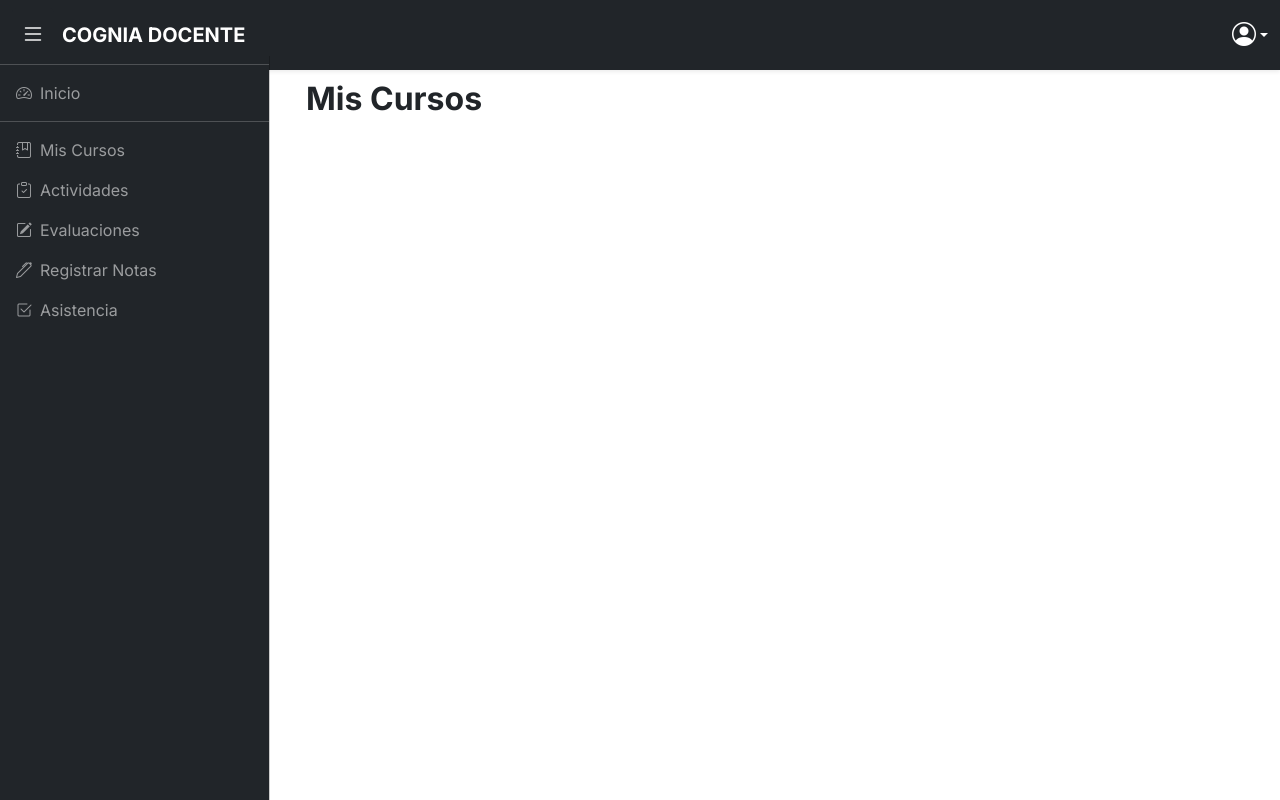
After one commit to Jesus30cano/proyecto_educativo, a PHP site: template src/app/views/teacher_panel/Courses.php in a window 1280 px wide. The commit adds this page. Run offline with PHP 8.4, Linux system fonts and the light colour scheme; the template is opened without the code that fills it, so the values that code supplies are empty; some libraries are stand-ins or nearby versions.

Commit message:
vista teacher/cursos, pido revision y ayuda con las rutas

```diff
--- a/src/app/controllers/teacher/DashboardController.php
+++ b/src/app/controllers/teacher/DashboardController.php
@@ -21,6 +21,10 @@ class DashboardController extends Controller
         $this->view('teacher_panel/dashboard');
     }
 
+
+    /* ================================
+   Todas estas funciones son de prueba, corregir luego
+================================ */
     public function obtenerResumenProfesor()
     {
         if ($_SERVER['REQUEST_METHOD'] === 'GET') {
--- a/src/app/views/components/admin/Navbar.php
+++ b/src/app/views/components/admin/Navbar.php
@@ -127,6 +127,4 @@
     transform: translateX(-50%) translateY(0);
 }
 
-
-
 </style>
--- a/src/app/views/components/teacher/navbar.php
+++ b/src/app/views/components/teacher/navbar.php
@@ -1,22 +1,32 @@
-<nav class="navbar navbar-expand-lg navbar-dark bg-dark fixed-top">
-  <div class="container-fluid">
-    <button class="navbar-toggler" type="button" data-bs-toggle="offcanvas" data-bs-target="#sidebar">
-      <span class="navbar-toggler-icon"></span>
+<nav class="navbar navbar-dark bg-dark fixed-top shadow-sm">
+  <div class="container-fluid d-flex align-items-center">
+
+    <!-- Botón Sidebar (zona táctil más grande) -->
+    <button class="btn btn-dark p-2 me-2" type="button" data-bs-toggle="offcanvas" data-bs-target="#sidebar"
+      aria-controls="sidebar">
+      <i class="bi bi-list fs-4"></i>
     </button>
-    <a class="navbar-brand fw-bold text-uppercase" href="/teacher/dashboard">Cognia Docente</a>
 
-    <div class="collapse navbar-collapse">
-      <ul class="navbar-nav ms-auto">
-        <li class="nav-item dropdown">
-          <a class="nav-link dropdown-toggle" data-bs-toggle="dropdown">
-            <i class="bi bi-person-circle"></i>
-          </a>
-          <ul class="dropdown-menu dropdown-menu-end">
-            <li><a href="/teacher/perfil" class="dropdown-item">Perfil</a></li>
-            <li><a href="/general/logout" class="dropdown-item text-danger">Cerrar sesión</a></li>
-          </ul>
+    <!-- Nombre del panel -->
+    <a class="navbar-brand fw-bold text-uppercase" href="/teacher/dashboard">
+      Cognia Docente
+    </a>
+
+    <!-- Dropdown de usuario -->
+    <div class="dropdown ms-auto">
+      <a class="d-flex align-items-center text-white text-decoration-none dropdown-toggle" href="#" id="dropdownUser"
+        data-bs-toggle="dropdown" aria-expanded="false">
+        <i class="bi bi-person-circle fs-4"></i>
+      </a>
+
+      <ul class="dropdown-menu dropdown-menu-end shadow border-0 mt-2" aria-labelledby="dropdownUser">
+        <li><a class="dropdown-item" href="/teacher/profile">Perfil</a></li>
+        <li>
+          <hr class="dropdown-divider">
         </li>
+        <li><a class="dropdown-item text-danger" href="/auth/logout">Cerrar Sesión</a></li>
       </ul>
     </div>
+
   </div>
 </nav>
--- a/src/app/views/components/teacher/sidebar.php
+++ b/src/app/views/components/teacher/sidebar.php
@@ -1,22 +1,61 @@
+<?php
+$currentRoute = $_SERVER['REQUEST_URI'];
+?>
 <div class="offcanvas offcanvas-start sidebar-nav bg-dark" id="sidebar">
   <div class="offcanvas-body p-0">
     <nav class="navbar-dark">
       <ul class="navbar-nav">
-        <li><hr class="dropdown-divider bg-light"></li>
+        <li>
+          <hr class="dropdown-divider bg-light">
+          </hr>
+        </li>
 
         <li>
-          <a href="/teacher/dashboard" class="nav-link px-3 active">
+          <a href="/teacher/dashboard"
+            class="nav-link px-3 <?= ($currentRoute == '/teacher/dashboard') ? 'active' : '' ?>">
             <i class="bi bi-speedometer2 me-2"></i>Inicio
           </a>
         </li>
 
-        <li><hr class="dropdown-divider bg-light"></li>
+        <li>
+          <hr class="dropdown-divider bg-light">
+          </hr>
+        </li>
 
-        <li><a href="/teacher/cursos" class="nav-link px-3"><i class="bi bi-journal-bookmark me-2"></i>Mis Cursos</a></li>
-        <li><a href="/teacher/actividades" class="nav-link px-3"><i class="bi bi-clipboard-check me-2"></i>Actividades</a></li>
-        <li><a href="/teacher/evaluaciones" class="nav-link px-3"><i class="bi bi-pencil-square me-2"></i>Evaluaciones</a></li>
-        <li><a href="/teacher/calificar" class="nav-link px-3"><i class="bi bi-pen me-2"></i>Registrar Notas</a></li>
-        <li><a href="/teacher/attendance" class="nav-link px-3"><i class="bi bi-check2-square me-2"></i>Asistencia </a></li>
+        <li>
+          <a href="/teacher/course/index"
+            class="nav-link px-3 <?= (strpos($currentRoute, '/teacher/course') !== false) ? 'active' : '' ?>">
+            <i class="bi bi-journal-bookmark me-2"></i>Mis Cursos
+          </a>
+        </li>
+
+        <li>
+          <a href="/teacher/activity/index"
+            class="nav-link px-3 <?= (strpos($currentRoute, '/teacher/actividades') !== false) ? 'active' : '' ?>">
+            <i class="bi bi-clipboard-check me-2"></i>Actividades
+          </a>
+        </li>
+
+        <li>
+          <a href="/teacher/evaluaciones"
+            class="nav-link px-3 <?= (strpos($currentRoute, '/teacher/evaluaciones') !== false) ? 'active' : '' ?>">
+            <i class="bi bi-pencil-square me-2"></i>Evaluaciones
+          </a>
+        </li>
+
+        <li>
+          <a href="/teacher/calificar"
+            class="nav-link px-3 <?= (strpos($currentRoute, '/teacher/calificar') !== false) ? 'active' : '' ?>">
+            <i class="bi bi-pen me-2"></i>Registrar Notas
+          </a>
+        </li>
+
+        <li>
+          <a href="/teacher/attendance"
+            class="nav-link px-3 <?= (strpos($currentRoute, '/teacher/attendance') !== false) ? 'active' : '' ?>">
+            <i class="bi bi-check2-square me-2"></i>Asistencia
+          </a>
+        </li>
 
       </ul>
     </nav>
--- /dev/null
+++ b/src/app/views/teacher_panel/Courses.php
@@ -0,0 +1,45 @@
+<!DOCTYPE html>
+<html lang="es">
+
+<head>
+    <meta charset="UTF-8" />
+    <meta name="viewport" content="width=device-width, initial-scale=1.0" />
+    <title>Mis Cursos | Panel Profesor</title>
+
+    <link rel="stylesheet" href="/public/css/boostrap_dashboard/bootstrap.min.css">
+    <link rel="stylesheet" href="https://cdn.jsdelivr.net/npm/bootstrap-icons@1.4.1/font/bootstrap-icons.css" />
+    <link rel="stylesheet" href="/public/css/boostrap_dashboard/dataTables.bootstrap5.min.css">
+    <link rel="stylesheet" href="/public/css/boostrap_dashboard/style.css">
+    <link rel="stylesheet" href="/public/css/teacher_courses/courses.css">
+
+</head>
+
+<body>
+
+    <?php require_once __DIR__ . "/../components/teacher/sidebar.php"; ?>
+    <?php require_once __DIR__ . "/../components/teacher/navbar.php"; ?>
+
+    <main class="main-content p-4">
+
+        <div class="container">
+            <h2 class="mb-4 fw-bold">Mis Cursos</h2>
+
+            <!-- Contenedor de cursos -->
+            <div id="contenedorCursos" class="row g-4">
+                <!-- Aquí se insertan las cards dinámicamente con JavaScript -->
+            </div>
+        </div>
+
+    </main>
+
+    <script src="/public/js/boostrap_dashboard/jquery-3.5.1.js"></script>
+    <script src="/public/js/boostrap_dashboard/jquery.dataTables.min.js"></script>
+    <script src="/public/js/boostrap_dashboard/dataTables.bootstrap5.min.js"></script>
+    <script src="/public/js/boostrap_dashboard/bootstrap.bundle.min.js"></script>
+
+    <!-- Archivo JS específico para esta vista -->
+    <script src="/public/js/teacher/course.js"></script>
+
+</body>
+
+</html>
--- /dev/null
+++ b/src/public/css/teacher_courses/courses.css
@@ -0,0 +1,115 @@
+/* Grid moderno tipo Classroom */
+#contenedorCursos {
+  display: grid;
+  grid-template-columns: repeat(auto-fill, minmax(280px, 1fr));
+  gap: 1.5rem;
+}
+
+/* Tarjeta del curso */
+.course-card {
+  background: #ffffff;
+  border-radius: 14px;
+  padding: 1.5rem;
+  box-shadow: 0 2px 10px rgba(0, 0, 0, 0.08);
+  transition: transform 0.25s ease, box-shadow 0.25s ease;
+  cursor: pointer;
+  border: 1px solid rgba(0, 0, 0, 0.05);
+}
+
+/* Efecto hover moderno */
+.course-card:hover {
+  transform: translateY(-4px);
+  box-shadow: 0 6px 20px rgba(0, 0, 0, 0.12);
+}
+
+/* Icono grande */
+.course-icon {
+  width: 48px;
+  height: 48px;
+  background: #4f46e5;
+  border-radius: 10px;
+  display: flex;
+  align-items: center;
+  justify-content: center;
+}
+
+.course-icon i {
+  font-size: 24px;
+  color: white;
+}
+
+/* Título */
+.course-title {
+  font-weight: 700;
+  font-size: 1.2rem;
+  margin-top: 0.8rem;
+}
+
+/* Texto info */
+.course-info {
+  font-size: 0.9rem;
+  color: #555;
+}
+
+/* Botón ver curso */
+.course-card button {
+  margin-top: 1rem;
+  width: 100%;
+  padding: 0.5rem;
+  border-radius: 8px;
+  font-weight: 600;
+}
+
+.competencias-container {
+  display: grid;
+  grid-template-columns: repeat(auto-fill, minmax(300px, 1fr));
+  gap: 1.5rem;
+}
+
+.competencia-card {
+  background: white;
+  padding: 1.5rem;
+  border-radius: 14px;
+  border: 1px solid rgba(0, 0, 0, 0.08);
+  box-shadow: 0 2px 10px rgba(0, 0, 0, 0.06);
+  transition: 0.25s;
+}
+
+.competencia-card:hover {
+  transform: translateY(-4px);
+  box-shadow: 0 8px 22px rgba(0, 0, 0, 0.12);
+}
+
+.title {
+  font-weight: 700;
+  margin-bottom: 0.4rem;
+}
+
+.desc {
+  color: #555;
+  margin-bottom: 0.6rem;
+  font-size: 0.9rem;
+}
+
+.info {
+  font-size: 0.9rem;
+  margin-bottom: 1rem;
+}
+
+:root {
+  --offcanvas-width: 270px;
+  --topNavbarHeight: 56px;
+}
+
+/* Ajuste correcto para el contenido */
+.main-content {
+  margin-top: var(--topNavbarHeight) !important;
+  margin-left: var(--offcanvas-width) !important;
+  padding: 24px;
+}
+
+@media (max-width: 991px) {
+  .main-content {
+    margin-left: 0 !important;
+  }
+}
--- /dev/null
+++ b/src/public/js/teacher/course.js
@@ -0,0 +1,32 @@
+document.addEventListener("DOMContentLoaded", async () => {
+  const contenedor = document.getElementById("contenedorCursos");
+
+  try {
+    const response = await fetch("/teacher/course/obtenerCursosProfesor");
+    const result = await response.json();
+
+    if (result.status !== "success") return;
+
+    contenedor.innerHTML = result.data
+      .map((curso) => `
+        <div class="course-card" onclick="window.location='/teacher/course/ver/${curso.id_curso}'">
+          <div class="course-icon">
+            <i class="bi bi-journal-richtext"></i>
+          </div>
+
+          <h5 class="course-title">${curso.nombre_curso}</h5>
+
+          <p class="course-info"><strong>Ficha:</strong> ${curso.ficha ?? 'No definida'}</p>
+          <p class="course-info"><strong>Estado:</strong> ${curso.estado ?? 'Activo'}</p>
+
+          <button class="btn btn-primary">
+            Ver Curso
+          </button>
+        </div>
+      `)
+      .join("");
+
+  } catch (error) {
+    console.error("Error al cargar cursos:", error);
+  }
+});
```
Also changed, not shown: src/app/controllers/teacher/ActivityController.php (+13 -0 lines), src/app/controllers/teacher/CourseController.php (added, +90 -0 lines), src/app/views/teacher_panel/View_course.php (added, +51 -0 lines), src/app/views/teacher_panel/Activities.php (added), src/app/views/teacher_panel/Evaluations.php (added), src/app/views/teacher_panel/Record_notes.php (added).
